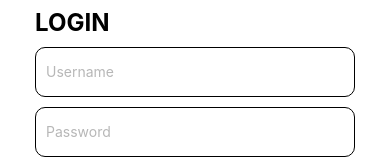
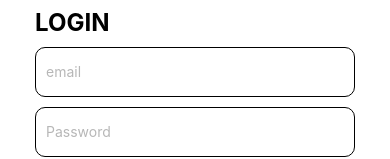
Before and after one commit to TrixDiaz/React_Native_expo_Login, a React Native app: screen /Login in a window 390 px wide. Shown: the part 355-514 px from the top of the page. Built offline with nearby package versions, Linux system fonts and the light colour scheme.

Commit message:
trying rest api post to login

```diff
--- a/screens/Login.js
+++ b/screens/Login.js
@@ -44,7 +44,7 @@ const Login = () => {
         <Text style={styles.title}>LOGIN</Text>
         <TextInput
           style={styles.input}
-          placeholder="Username"
+          placeholder="email"
           placeholderTextColor="#B7B7B7"
           value={email}
           onChangeText={(text) => setEmail(text)}
```
